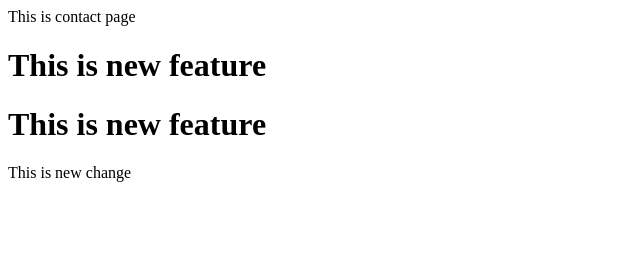
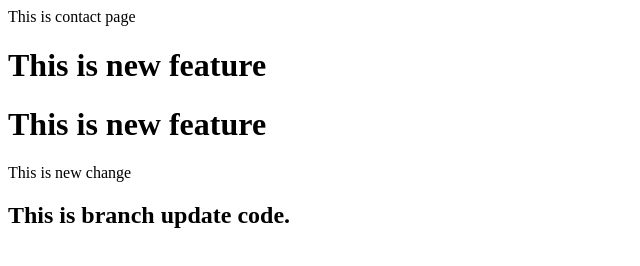
Before and after one commit to preetiyadav01/All-about-git, a plain HTML site: page contact.html in a window 1280 px wide. Shown: the whole page, without its empty margins (0-640 px from the left). Drawn offline with Linux system fonts and the light colour scheme.

Commit message:
This update code files updated

```diff
--- a/contact.html
+++ b/contact.html
@@ -10,5 +10,6 @@
     This is contact page
     <h1>This is new feature</h1>
     <h1>This is new feature</h1>  This is new change
+    <h2>This is branch update code. </h2>
 </body>
 </html>
```
Also changed, not shown: news.html (+1 -0 lines).
